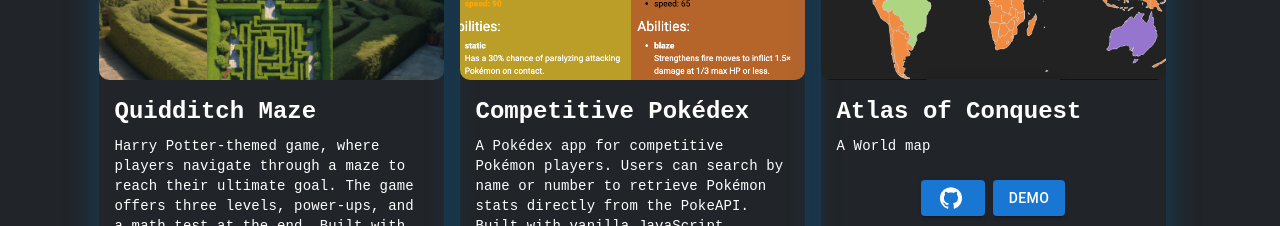
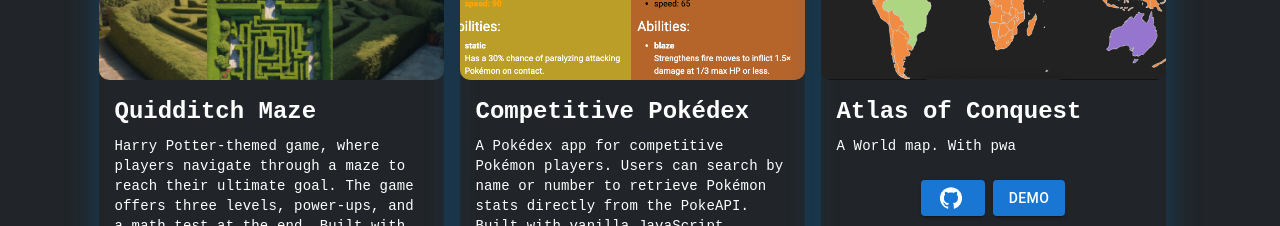
Before and after one commit to ruben-abreu/react-portfolio, a React (Vite) app: page / in a window 1280 px wide. Shown: the part 1640-1866 px from the top of the page. Built offline with nearby package versions, Linux system fonts and the light colour scheme.

Commit message:
update to projects

```diff
--- a/src/pages/Projects.jsx
+++ b/src/pages/Projects.jsx
@@ -33,7 +33,7 @@
       id: 3,
       image: Atlas,
       title: 'Atlas of Conquest',
-      description: 'A World map',
+      description: 'A World map. With pwa',
       github: 'https://github.com/ruben-abreu/project-maze-game',
       demo: 'https://atlasofconquests.netlify.app',
     },
```
